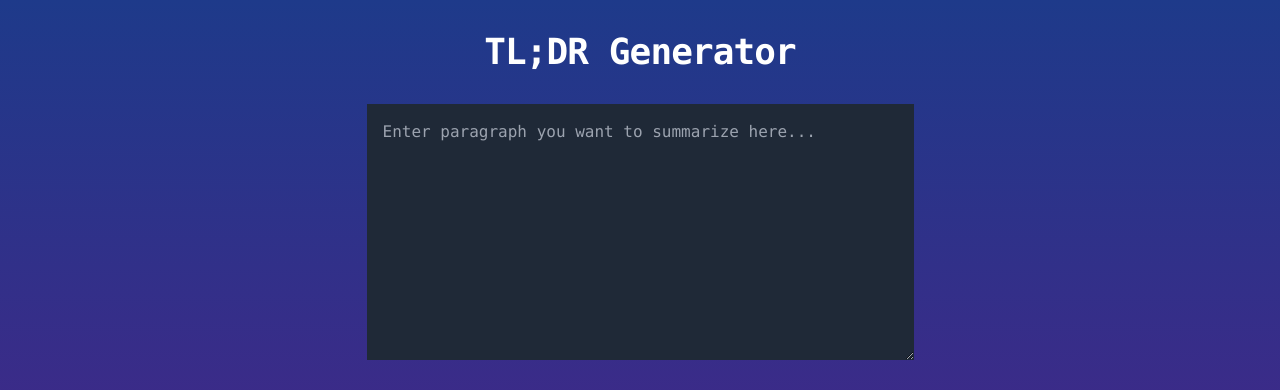
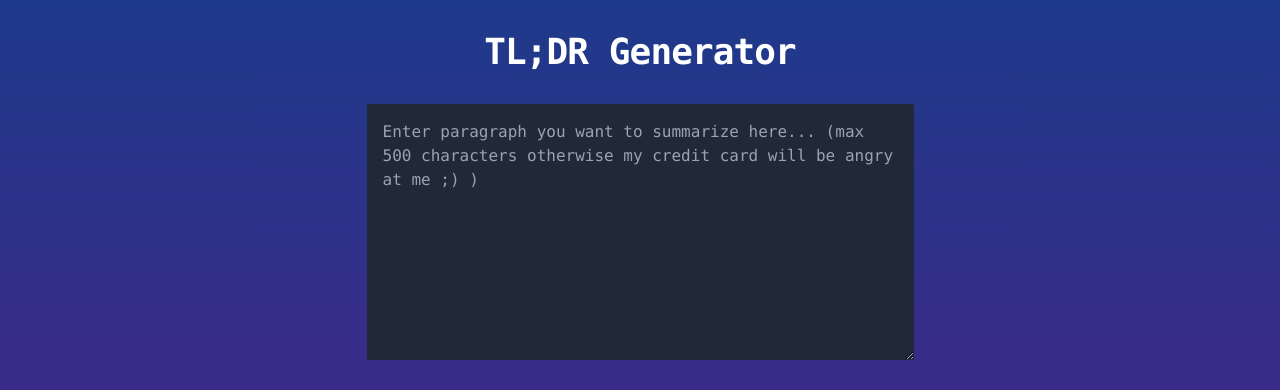
Before and after one commit to SavarJ/TLDR-Generator, a React (Create React App) app in the folder frontend/: page / in a window 1280 px wide. Shown: the top 390 px of the page. Built offline with nearby package versions, Linux system fonts and the light colour scheme; no server answers.

Commit message:
Make the max characters 500

```diff
--- a/frontend/src/components/App.tsx
+++ b/frontend/src/components/App.tsx
@@ -31,7 +31,7 @@ const App: React.FC = () => {
           "Content-Type": "application/json",
         },
         body: JSON.stringify({
-          prompt: `${textarea}`,
+          prompt: `${textarea.slice(0, 500)}`,
         }),
       });
 
--- a/frontend/src/components/TextArea.tsx
+++ b/frontend/src/components/TextArea.tsx
@@ -9,9 +9,10 @@ const TextArea: React.FC<TextAreaProps> = ({ textarea, setTextarea }) => {
       id=""
       rows={25}
       cols={50}
-      placeholder="Enter paragraph you want to summarize here..."
+      placeholder="Enter paragraph you want to summarize here... (max 500 characters otherwise my credit card will be angry at me ;) )"
       onChange={(e) => setTextarea(e.target.value)}
       value={textarea}
+      maxLength={500}
     ></textarea>
   );
 };
```
Also changed, not shown: 1 other file (tests, documents, lock files or other folders).
